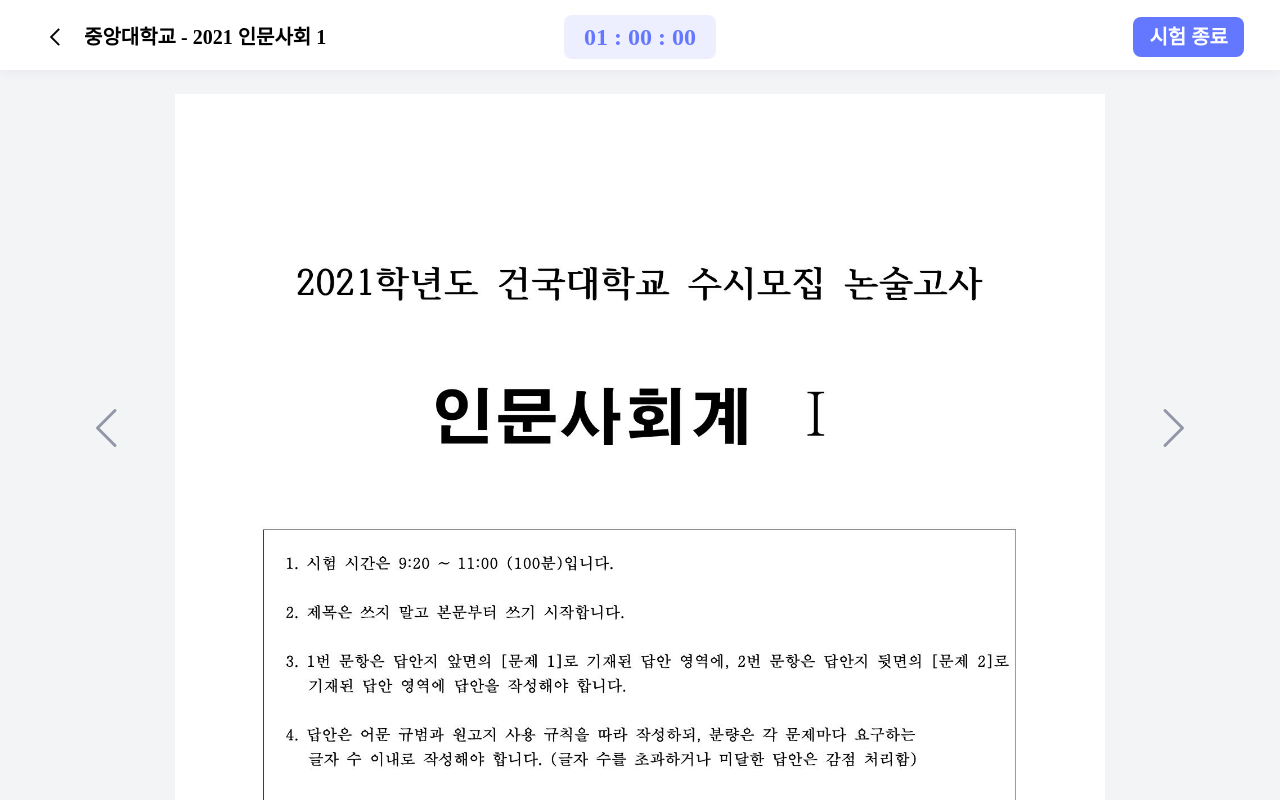
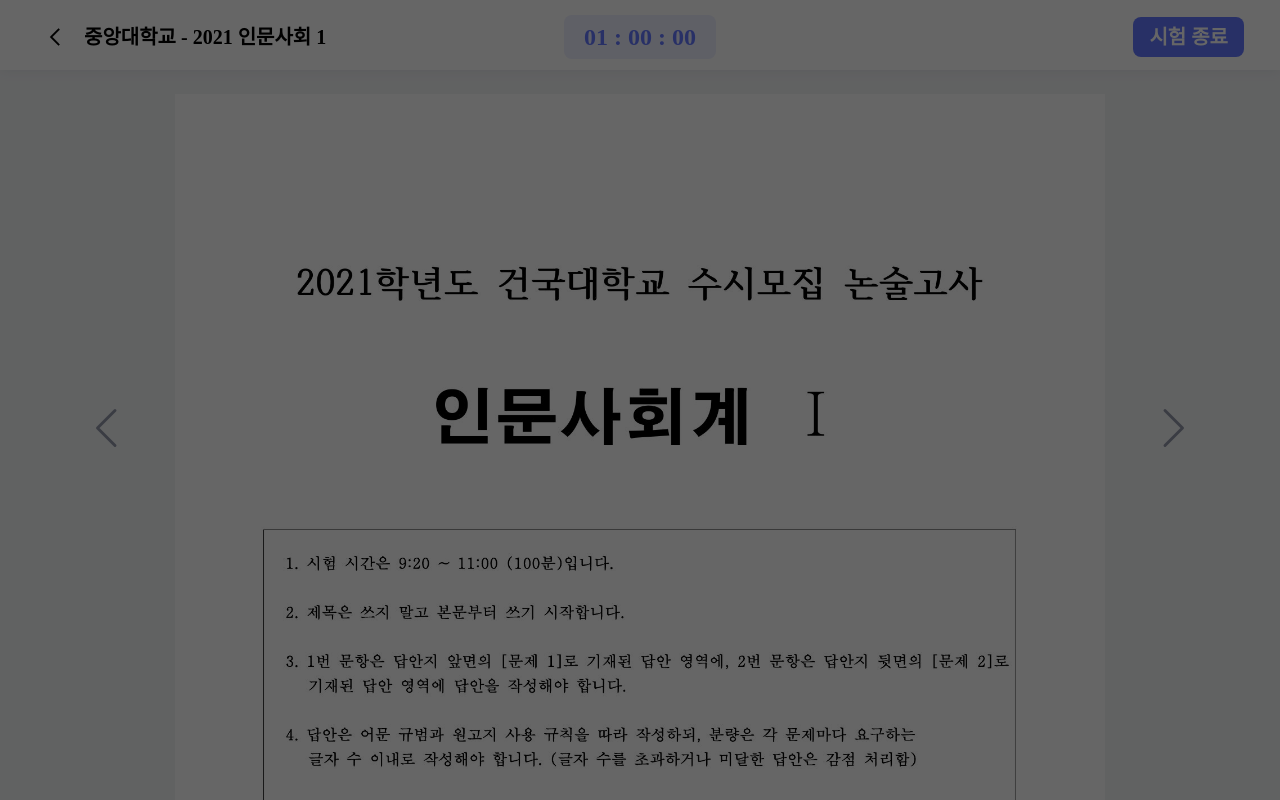
Before and after one commit to nonsoolmate-official/nonsoolmate-client, a React (Vite) app in the folder nonsoolmateClient/: page /takeTest in a window 1280 px wide. Shown: the top 800 px of the page. Built offline with nearby package versions, Linux system fonts and the light colour scheme; a web font is replaced by a local one.

Commit message:
[ design/#16 ] 코치마크 배경 구현

```diff
--- a/nonsoolmateClient/src/takeTest/components/CoachMark.tsx
+++ b/nonsoolmateClient/src/takeTest/components/CoachMark.tsx
@@ -1,3 +1,11 @@
+import styled from "styled-components";
+
 export default function CoachMark() {
-  return <div>CoachMark</div>;
+  return <CoachMarkContainer></CoachMarkContainer>;
 }
+const CoachMarkContainer = styled.section`
+  position: fixed;
+  inset: 0;
+  background-color: ${({ theme }) => theme.colors.black};
+  opacity: 0.6;
+`;
--- a/nonsoolmateClient/src/takeTest/index.tsx
+++ b/nonsoolmateClient/src/takeTest/index.tsx
@@ -1,3 +1,4 @@
+import CoachMark from "./components/CoachMark";
 import TestHeader from "./components/TestHeader";
 import TestPagination from "./components/TestPagination";
 
@@ -6,6 +7,7 @@
     <>
       <TestHeader />
       <TestPagination />
+      <CoachMark />
     </>
   );
 }
```
